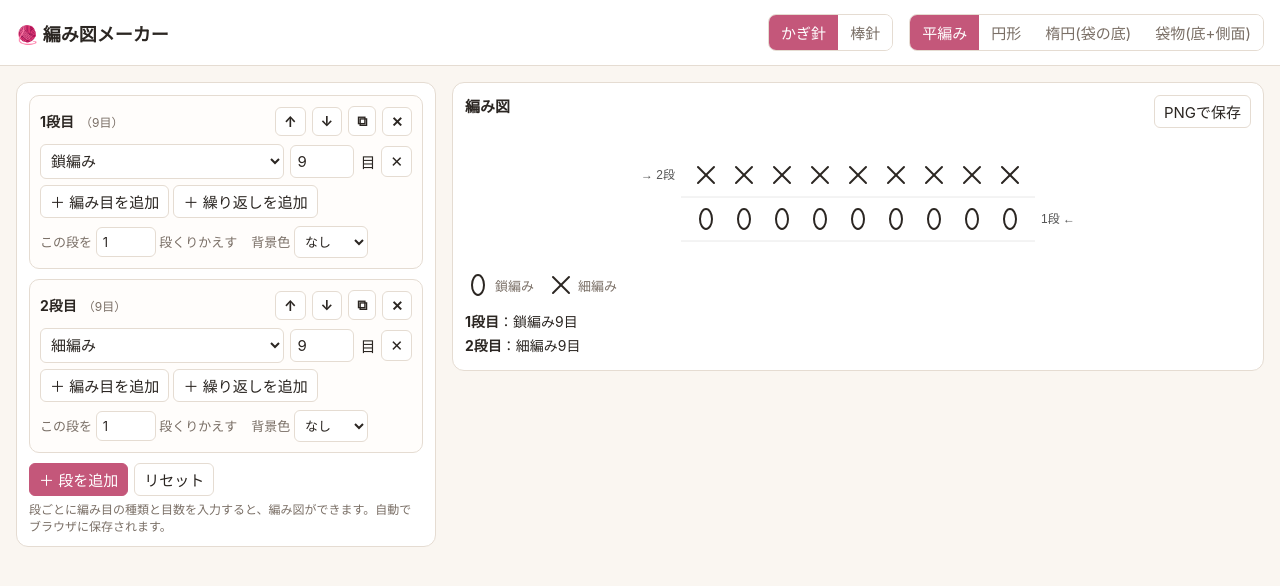
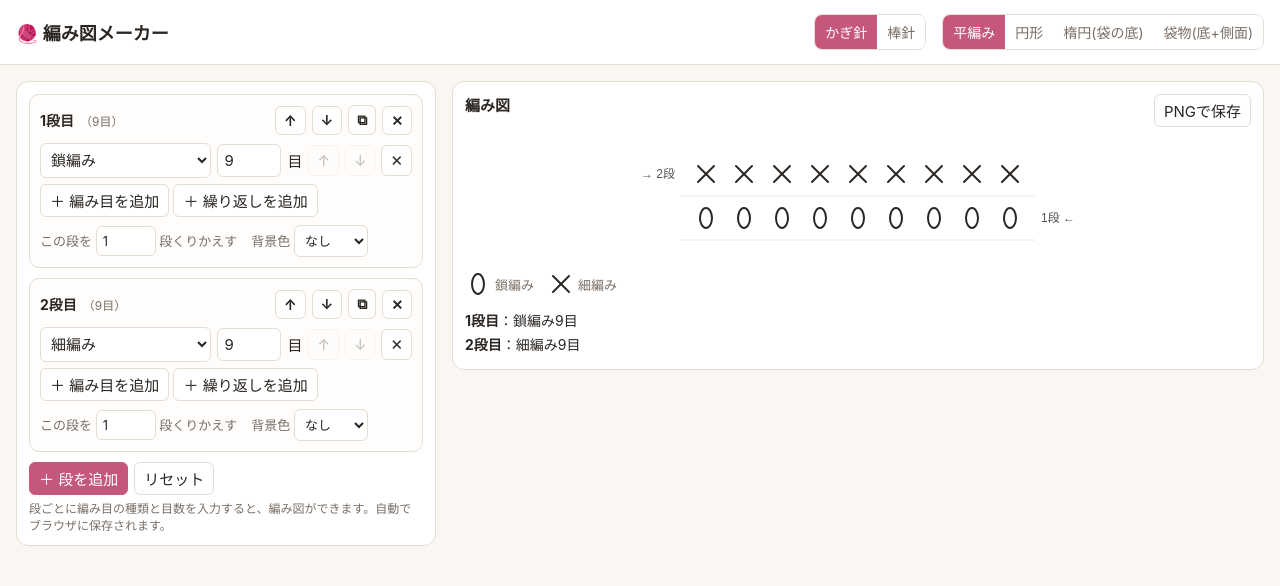
Before and after one commit to saraotsuka-byte/knit, a plain HTML site: page index.html in a window 1280 px wide. Drawn offline with Linux system fonts and the light colour scheme.

Commit message:
Allow reordering stitches within a row; fix narrow-screen overflow
Co-Authored-By: Claude Sonnet 5.5 <noreply@anthropic.com>
Claude-Session: https://claude.ai/code/session_01X2Q9WBbX7HxktGDZ5u5yaR

```diff
--- a/index.html
+++ b/index.html
@@ -18,8 +18,13 @@ h1{font-size:18px;margin:0;margin-right:auto}
 .seg{display:inline-flex;border:1px solid var(--line);border-radius:8px;overflow:hidden}
 .seg button{border:0;background:var(--card);padding:7px 12px;font:inherit;cursor:pointer;color:var(--sub)}
 .seg button.on{background:var(--accent);color:#fff}
-main{display:grid;grid-template-columns:minmax(300px,420px) 1fr;gap:16px;padding:16px;max-width:1300px;margin:0 auto}
-@media(max-width:800px){main{grid-template-columns:1fr}}
+main>section{min-width:0}
+.seg{max-width:100%;flex-wrap:wrap}
+.seg button{padding:7px 10px;font-size:14px}
+.entry,.gh{min-width:0}
+.entry input{width:56px}
+main{display:grid;grid-template-columns:minmax(0,420px) minmax(0,1fr);gap:16px;padding:16px;max-width:1300px;margin:0 auto}
+@media(max-width:800px){main{grid-template-columns:minmax(0,1fr);padding:10px}}
 .card{background:var(--card);border:1px solid var(--line);border-radius:12px;padding:12px}
 .row{border:1px solid var(--line);border-radius:10px;padding:10px;margin-bottom:10px;background:#fffdfb}
 .row h3{margin:0 0 8px;font-size:14px;display:flex;align-items:center;gap:6px}
@@ -49,7 +54,8 @@ button.p:hover{background:#a8456a}
 .group{border:1px dashed var(--accent);border-radius:8px;padding:8px;margin-bottom:6px;background:var(--accent2)}
 .gh{display:flex;gap:6px;align-items:center;margin-bottom:6px;font-size:14px}
 .gh input{width:64px}
-.gh button{margin-left:auto}
+.gh button:last-child{margin-left:0}
+.x:disabled{opacity:.3;cursor:default}
 .gi{margin-bottom:6px}
 #ovalOpt{display:none;margin-bottom:12px;padding:10px;border:1px solid var(--line);border-radius:10px;background:#fffdfb;font-size:14px}
 #ovalOpt label{display:flex;gap:6px;align-items:center;margin-top:8px}
@@ -146,6 +152,14 @@ const rows=()=>st.data[st.mode];
 const first=()=>STITCHES[st.mode][0].id;
 
 // ---------- フォーム ----------
+function moveBtns(list,ii,box){
+  const mv=d=>{const j=ii+d; if(j<0||j>=list.length) return; [list[ii],list[j]]=[list[j],list[ii]]; renderForm();};
+  const u=document.createElement('button'), d=document.createElement('button');
+  u.className=d.className='b x'; u.textContent='↑'; d.textContent='↓'; u.title='前へ'; d.title='後ろへ';
+  u.disabled=ii===0; d.disabled=ii===list.length-1;
+  u.onclick=()=>mv(-1); d.onclick=()=>mv(1);
+  box.append(u,d);
+}
 function buildItems(list,cont){
   const opts=STITCHES[st.mode].map(s=>`<option value="${s.id}">${s.name}</option>`).join('');
   list.forEach((it,ii)=>{
@@ -153,7 +167,8 @@ function buildItems(list,cont){
       const g=document.createElement('div'); g.className='group';
       g.innerHTML=`<div class="gh">繰り返し <input type="number" min="1" max="100" value="${it.rep}"> 回 <button class="b x" title="削除">✕</button></div><div class="gi"></div><button class="b">＋ 中に編み目を追加</button>`;
       g.querySelector('input').oninput=ev=>{it.rep=Math.max(1,Math.min(100,parseInt(ev.target.value)||1));update();};
-      g.querySelector('.gh button').onclick=()=>{list.splice(ii,1);renderForm();};
+      const gdel=g.querySelector('.gh button'); gdel.onclick=()=>{list.splice(ii,1);renderForm();};
+      const mb=document.createElement('span'); mb.style.cssText='margin-left:auto;display:flex;gap:6px'; moveBtns(list,ii,mb); gdel.before(mb); gdel.style.marginLeft='0';
       g.querySelector(':scope > button').onclick=()=>{it.items.push({t:first(),n:1});renderForm();};
       buildItems(it.items,g.querySelector('.gi'));
       cont.appendChild(g); return;
@@ -163,7 +178,8 @@ function buildItems(list,cont){
     const sel=e.querySelector('select'); sel.value=byId(st.mode,it.t).id;
     sel.onchange=()=>{it.t=sel.value;update();};
     e.querySelector('input').oninput=ev=>{it.n=Math.max(1,Math.min(200,parseInt(ev.target.value)||1));update();};
-    e.querySelector('button').onclick=()=>{list.splice(ii,1);renderForm();};
+    const del=e.querySelector('button'); del.onclick=()=>{list.splice(ii,1);renderForm();};
+    const mb=document.createDocumentFragment(); moveBtns(list,ii,mb); del.before(mb);
     cont.appendChild(e);
   });
 }
```
